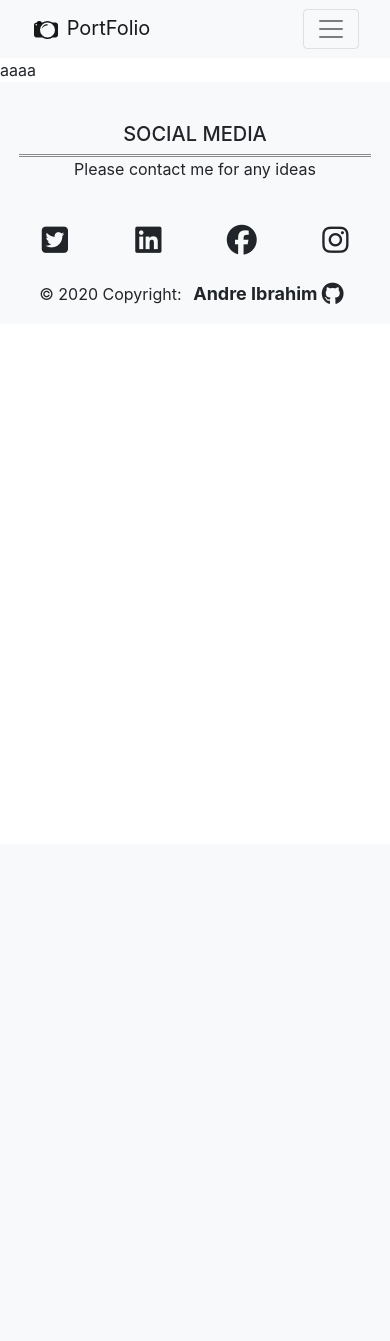
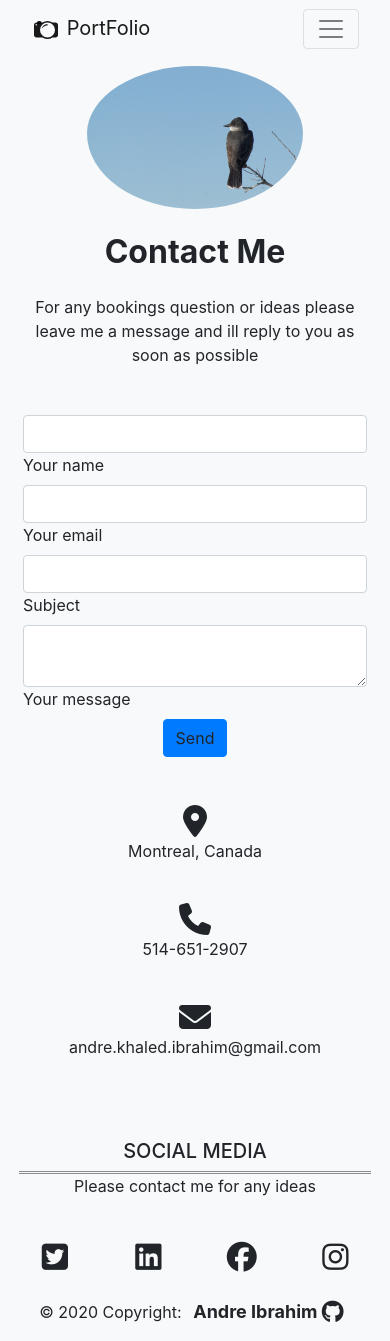
Before and after one commit to Andre-Ibrahim/photographyPortfolio, a Flask app: page /contact in a window 390 px wide. Before the commit the page ends 304 px from the top, so only its background shows below. Run offline with Flask 2, Linux system fonts and the light colour scheme; some libraries are stand-ins or nearby versions.

Commit message:
fixed grid bug added contact added dynamic navbar

```diff
--- a/app.py
+++ b/app.py
@@ -3,21 +3,21 @@ from flask import Flask, render_template, url_for
 app = Flask(__name__)
 
 albumImg = ["../static/Pictures/_DSC1002_edited-2.jpg","../static/Pictures/_DSC0900_edited-2.jpg" , '../static/Pictures/IMG_20190602_150420955.jpg',"../static/Pictures/IMG_1191.JPG",
-    "../static/Pictures/IMG_1190.JPG" ,"../static/Pictures/DSC_0930.jpg"]
+    "../static/Pictures/IMG_1190.JPG" ,"../static/Pictures/DSC_0930.jpg", "../static/Pictures/IMG_20190704_211825393.jpg" ]
 
 ImgPerCol = len(albumImg) // 3
 
 @app.route('/')
 def hello_soen287():
-    return render_template("Home.html")
+    return render_template("Home.html", page="about")
 
 @app.route('/contact')
 def contact():
-    return render_template("contact.html")
+    return render_template("contact.html", page="contact")
 
 @app.route('/albums')
 def albums():
-    return render_template('albums.html', albumImg=albumImg, ImgPerCol=ImgPerCol)
+    return render_template('albums.html', albumImg=albumImg, ImgPerCol=ImgPerCol, page="album")
 
 
 if __name__ == '__main__':
--- a/static/styles/style.css
+++ b/static/styles/style.css
@@ -1,5 +1,6 @@
+@import "boostrap";
 #faintColor{
-    background-color: rgba(211, 211, 211, 0.788);
+    background-color: rgba(255, 255, 255, 0.788);
 
 }
 .stripped{
@@ -42,6 +43,7 @@ hr.hr-fade{
 .card-limit{
     max-width: 500px;
     max-height: 480px;
+
     margin: 1in auto;
     font-weight: bold;
 }
@@ -51,10 +53,12 @@ hr.hr-fade{
 .outset{
     border-style: outset;
     border-color: rgb(182, 182, 182);
+    border-bottom: hidden;
 }
 .inset{
     border-style: inset;
     border-color:rgb(182, 182, 182);
+    border-top: hidden;
 }
 .hidden{
     visibility: hidden;
@@ -82,3 +86,40 @@ hr.hr-fade{
   .np{
       margin: 0;
   }
+  .img-center{
+    display: block;
+    width: 60%;
+    margin: auto;
+  }
+
+  @media (min-width: 34em) {
+    .card-columns {
+        -webkit-column-count: 1;
+        -moz-column-count: 1;
+        column-count: 1;
+    }
+}
+
+@media (min-width: 48em) {
+    .card-columns {
+        -webkit-column-count: 2;
+        -moz-column-count: 2;
+        column-count: 2;
+    }
+}
+
+@media (min-width: 62em) {
+    .card-columns {
+        -webkit-column-count: 2;
+        -moz-column-count: 2;
+        column-count: 2;
+    }
+}
+
+@media (min-width: 75em) {
+    .card-columns {
+        -webkit-column-count: 3;
+        -moz-column-count: 3;
+        column-count: 3;
+    }
+}
--- a/templates/Contact.html
+++ b/templates/Contact.html
@@ -3,8 +3,77 @@
 {%block content%}
 
 
-aaaa
+<div class="container bg-light">
+    <img src="../static/Pictures/_DSC0786.jpg" class="img-center pt-2 rounded-circle" alt="" width="65%">
+    <section class="pb-4">
+        <h2 class="h1-responsive font-weight-bold text-center my-4">Contact Me</h2>
+        <p class="text-center w-responsive mx-auto mb-5">For any bookings question or ideas please leave me a message and ill reply to you as soon as possible</p>
 
+        <div class="row">
+            <div class="col-md-9 mb-md-0 mb-5">
+                <form id="contact-form" name="contact-form" action="" method="">
+                    <div class="row">
+                        <div class="col-md-6">
+                            <div class="md-form mb-0">
+                                <input type="text" id="name" name="name" class="form-control">
+                                <label for="name" class="">Your name</label>
+                            </div>
+                        </div>
+                        <div class="col-md-6">
+                            <div class="md-form mb-0">
+                                <input type="text" id="email" name="email" class="form-control">
+                                <label for="email" class="">Your email</label>
+                            </div>
+                        </div>
+                    </div>
+                    <div class="row">
+                        <div class="col-md-12">
+                            <div class="md-form mb-0">
+                                <input type="text" id="subject" name="subject" class="form-control">
+                                <label for="subject" class="">Subject</label>
+                            </div>
+                        </div>
+                    </div>
+                    <div class="row">
 
+                        <div class="col-md-12">
+
+                            <div class="md-form">
+                                <textarea type="text" id="message" name="message" rows="2" class="form-control md-textarea"></textarea>
+                                <label for="message">Your message</label>
+                            </div>
+
+                        </div>
+                    </div>
+
+                </form>
+
+                <div class="text-center text-md-left">
+                    <a class="btn btn-primary">Send</a>
+                </div>
+                <div class="status"></div>
+            </div>
+
+            <div class="col-md-3 text-center">
+                <ul class="list-unstyled mb-0">
+                    <li><i class="fas fa-map-marker-alt fa-2x"></i>
+                        <p>Montreal, Canada</p>
+                    </li>
+
+                    <li><i class="fas fa-phone mt-4 fa-2x"></i>
+                        <p>514-651-2907</p>
+                    </li>
+
+                    <li><i class="fas fa-envelope mt-4 fa-2x"></i>
+                        <p>andre.khaled.ibrahim@gmail.com</p>
+                    </li>
+                </ul>
+            </div>
+
+        </div>
+
+    </section>
+
+</div>
 
 {% endblock %}
--- a/templates/Home.html
+++ b/templates/Home.html
@@ -43,12 +43,12 @@
             </div>
 
     </div>
-    <h1 class="text-center p-3 my-3 inset ilb">Sample Image</h1>
+    <h1 class="text-center p-3 my-3 ilb"><b>Sample Images</b></h1>
 
 
 
 
-    <div class="row inset m-2 d-flex justify-content-center">
+    <div class="row m-2 d-flex justify-content-center">
 
 
             <div class=" card bg-dark text-white my-1 mx-1" width="70%" height="50%">
--- a/templates/base.html
+++ b/templates/base.html
@@ -29,13 +29,28 @@
             </button>
             <div class="collapse navbar-collapse" id="navbarNav">
               <ul class="navbar-nav">
+                {% if page == "album" %}
                 <li class="nav-item active">
-                  <a class="nav-link" href="/albums">Albums<span class="sr-only">(current)</span></a>
+                {% else %}
+                <li class="nav-item">
+                {%endif%}
+                  <a class="nav-link" href="/albums">Albums</a>
                 </li>
+
+
+                {% if page == "about" %}
+                <li class="nav-item active">
+                {% else %}
                 <li class="nav-item">
+                {%endif%}
                   <a class="nav-link" href="/">About</a>
                 </li>
+
+                {% if page == "contact" %}
+                <li class="nav-item active">
+                {% else %}
                 <li class="nav-item">
+                {%endif%}
                   <a class="nav-link" href="contact">Contact</a>
                 </li>
               </ul>
@@ -66,8 +81,6 @@
 
         </div>
         <!-- Grid column -->
-
-        <!--<hr class="clearfix w-100 d-md-none pb-3">-->
 
         <!-- Grid column -->
         <div class="col-md-6 mt-md-0 mt-3">
```
Also changed, not shown: templates/albums.html (+2 -16 lines), static/Pictures/_DSC0786.jpg (added).
